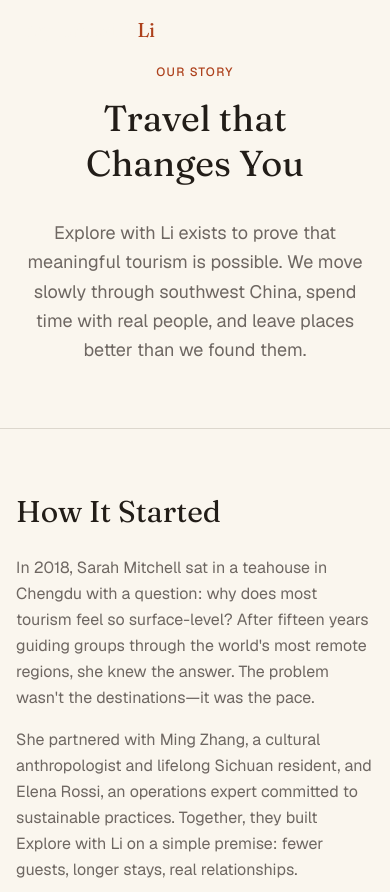
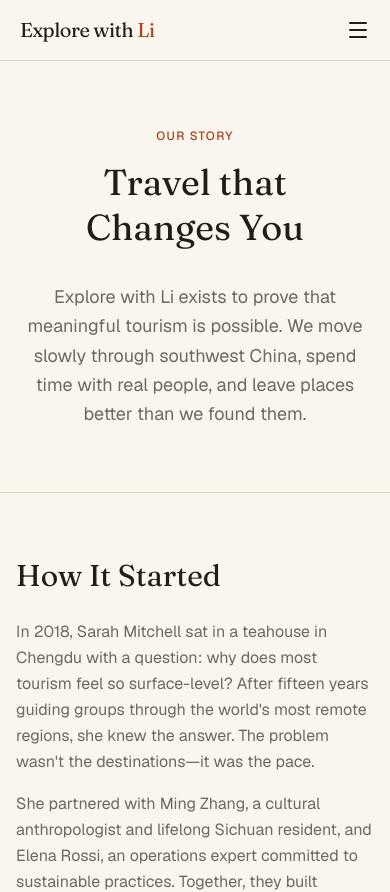
Before and after one commit to dumitruandrei/explorewithli-uo, a Next.js app: page /about in a window 390 px wide. Shown: the top 892 px of the page. Built offline with nearby package versions, Linux system fonts and the light colour scheme.

Commit message:
feat: add solid prop to SiteHeader and adjust styling logic

```diff
--- a/app/about/page.tsx
+++ b/app/about/page.tsx
@@ -12,10 +12,10 @@ export const metadata = {
 export default function AboutPage() {
   return (
     <>
-      <SiteHeader />
+      <SiteHeader solid />
       <main className="bg-background">
         {/* Hero section */}
-        <section className="border-b border-border py-16 sm:py-24">
+        <section className="border-b border-border pb-16 pt-32 sm:pb-24 sm:pt-40">
           <div className="mx-auto max-w-4xl px-4 sm:px-6 lg:px-8">
             <div className="text-center">
               <p className="text-xs font-medium uppercase tracking-widest text-primary">
--- a/components/site-header.tsx
+++ b/components/site-header.tsx
@@ -6,7 +6,7 @@ import { ChevronDown, Menu, X } from 'lucide-react'
 import { destinations } from '@/lib/destinations'
 import { Button } from '@/components/ui/button'
 
-export function SiteHeader() {
+export function SiteHeader({ solid = false }: { solid?: boolean }) {
   const [scrolled, setScrolled] = useState(false)
   const [destOpen, setDestOpen] = useState(false)
   const [mobileOpen, setMobileOpen] = useState(false)
@@ -20,6 +20,10 @@ export function SiteHeader() {
     return () => window.removeEventListener('scroll', onScroll)
   }, [])
 
+  // Pages without a dark hero behind the header should always use the
+  // readable solid styling instead of the light-on-image overlay styling.
+  const onLight = solid || scrolled
+
   const navLinks = [
     { label: 'Journeys', href: '/#destinations' },
     { label: 'Journal', href: '/#journal' },
@@ -30,7 +34,7 @@ export function SiteHeader() {
   return (
     <header
       className={`fixed inset-x-0 top-0 z-50 transition-all duration-300 ${
-        scrolled
+        onLight
           ? 'border-b border-border bg-background/90 backdrop-blur-md'
           : 'border-b border-transparent bg-transparent'
       }`}
@@ -39,7 +43,7 @@ export function SiteHeader() {
         <Link
           href="/"
           className={`font-serif text-xl tracking-tight transition-colors sm:text-2xl ${
-            scrolled ? 'text-foreground' : 'text-background'
+            onLight ? 'text-foreground' : 'text-background'
           }`}
         >
           Explore with <span className="text-primary">Li</span>
@@ -57,7 +61,7 @@ export function SiteHeader() {
               onClick={() => setDestOpen((v) => !v)}
               aria-expanded={destOpen}
               className={`flex items-center gap-1 rounded-sm px-4 py-2 text-sm font-medium transition-colors ${
-                scrolled
+                onLight
                   ? 'text-foreground hover:text-primary'
                   : 'text-background hover:text-background/80'
               }`}
@@ -94,7 +98,7 @@ export function SiteHeader() {
               key={link.href}
               href={link.href}
               className={`rounded-sm px-4 py-2 text-sm font-medium transition-colors ${
-                scrolled
+                onLight
                   ? 'text-foreground hover:text-primary'
                   : 'text-background hover:text-background/80'
               }`}
@@ -118,7 +122,7 @@ export function SiteHeader() {
           type="button"
           onClick={() => setMobileOpen((v) => !v)}
           aria-label="Toggle menu"
-          className={`lg:hidden ${scrolled ? 'text-foreground' : 'text-background'}`}
+          className={`lg:hidden ${onLight ? 'text-foreground' : 'text-background'}`}
         >
           {mobileOpen ? <X className="size-6" /> : <Menu className="size-6" />}
         </button>
```
Also changed, not shown: about-header.png (added).
